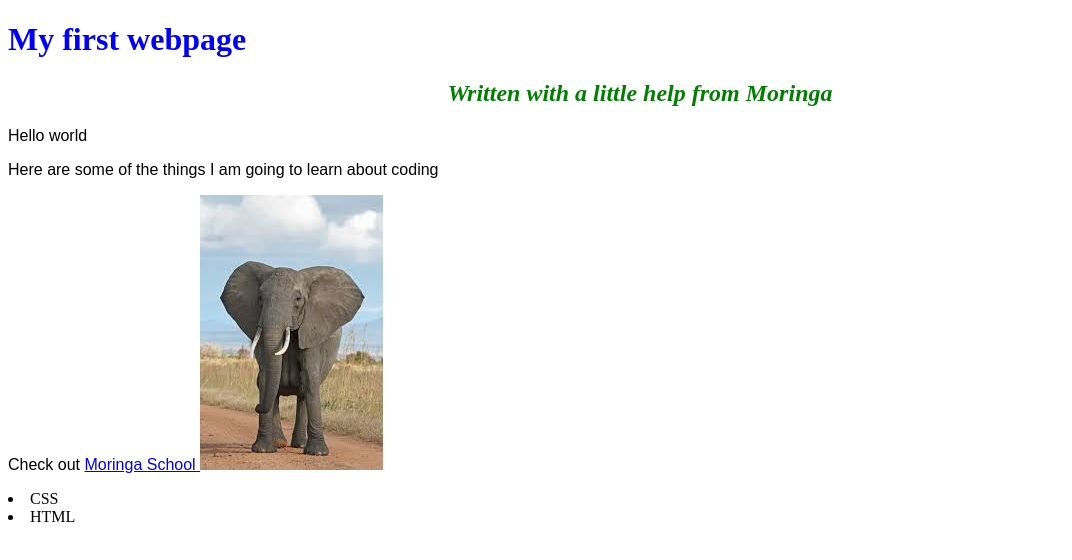
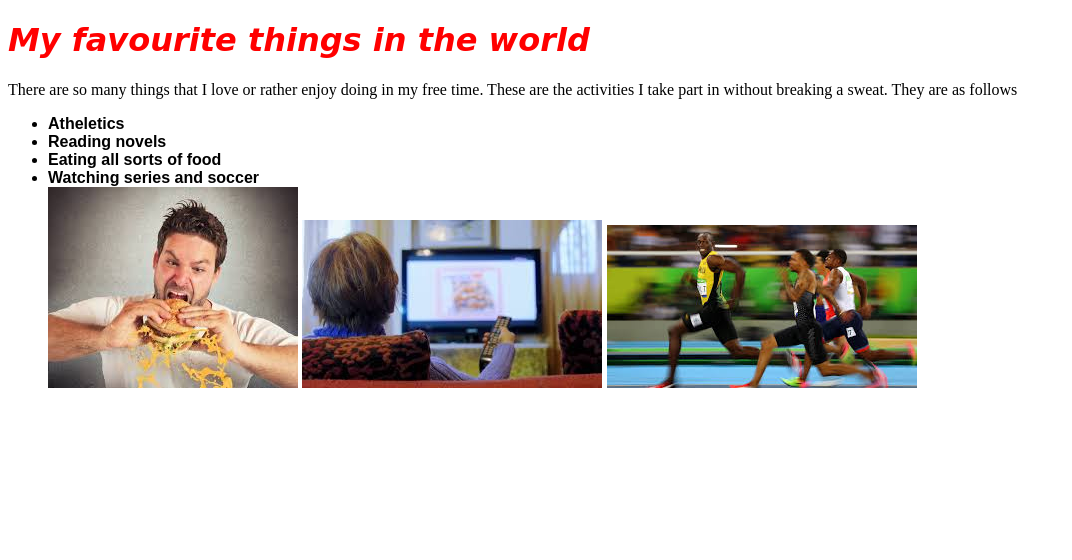
Before and after one commit to arnoldketo/index.html, a plain HTML site: page index.html in a window 1280 px wide. Shown: the whole page, without its empty margins (0-1072 px from the left). Drawn offline with Linux system fonts and the light colour scheme.

Commit message:
change of webpage name

```diff
--- /dev/null
+++ b/css/styles2.css
@@ -0,0 +1,8 @@
+h1 {
+  color: red;
+  font-style: italic;
+  font-family: cursive;
+}
+ul {
+  font-family: fantasy;
+}
--- a/index.html
+++ b/index.html
@@ -1,20 +1,23 @@
 <!DOCTYPE html>
-<html>
+<html lang="en" dir="ltr">
   <head>
-    <title> My-first-webpage! </title>
-    <link href="css/styles.css" rel="stylesheet" type="text/css">
+    <meta charset="utf-8">
+    <title> My favourite things</title>
+    <link href="css/styles2.css" rel="stylesheet" type="text/css">
   </head>
   <body>
-    <h1><strong> My first webpage</strong> </h1>
-    <h2> Written with a little help from<em> Moringa</em> </h2>
+  <h1> My favourite things in the world </h1>
+  <p> There are so many things that I love or rather enjoy doing in my free time. These are the activities I take part in without breaking a sweat. They are as follows</p>
+  <ul>
+    <li><strong>Atheletics</strong></li>
+      <li><strong> Reading novels</strong></li>
+      <li><strong> Eating all sorts of food</strong></li>
+      <li><strong> Watching series and soccer</strong></li>
+        <img src="images/eating.jpg" alt="eat">
+            <img src="images/watching-tv.jpg" alt="tv">
+              <img src="images/running.jpg" alt="run">
 
-    <p>Hello world</p>
-    <p>Here are some of the  things I am going to learn about coding</p>
-    <p> Check out <a href="http://moringaschool,com/">Moringa School </a>
-    <img src="images/elephant.jpg"  alt="a photo of an elephant"
-    <ul>
-      <li>CSS</li>
-      <li>HTML</li>
-    </ul>
+
+
   </body>
 </html>
```
Also changed, not shown: images/eating.jpg (added), images/running.jpg (added), images/sprinting.jpg (added), images/watching-tv.jpg (added), my-favourite-things.html (deleted).
